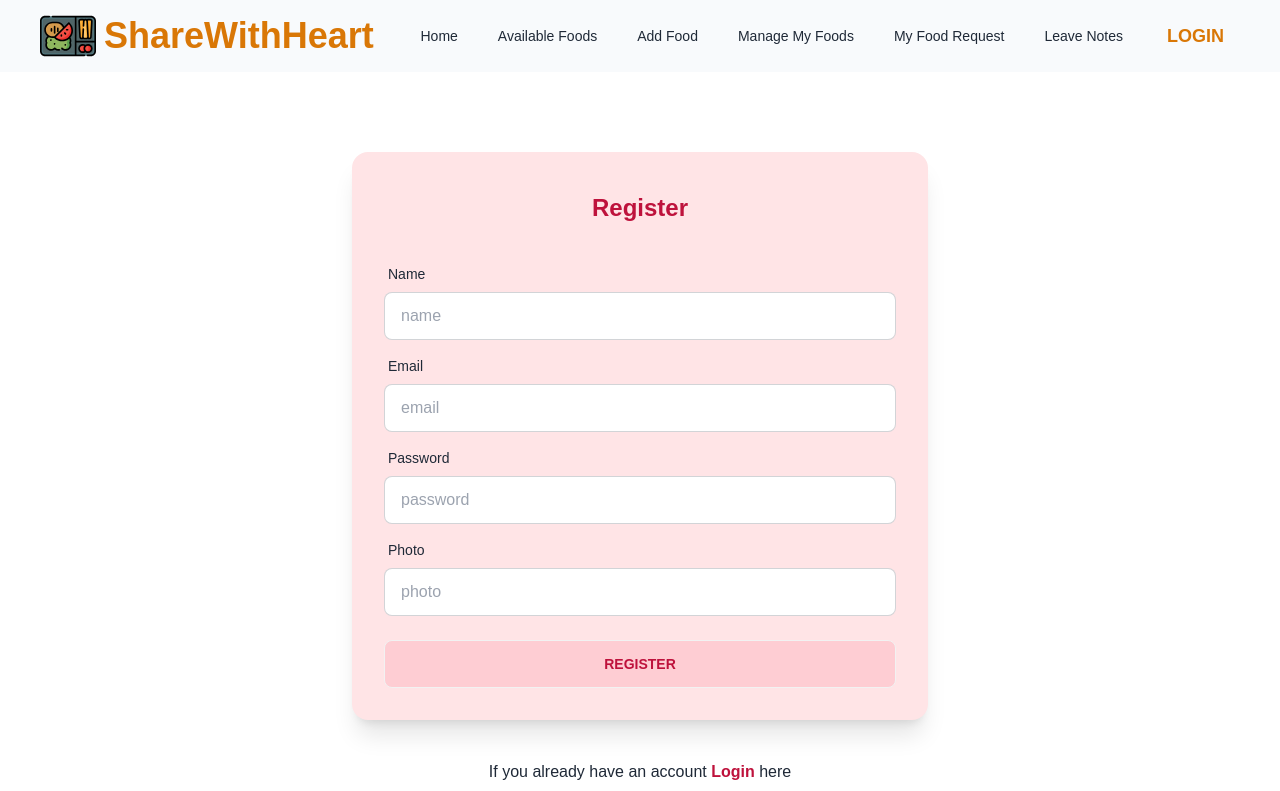
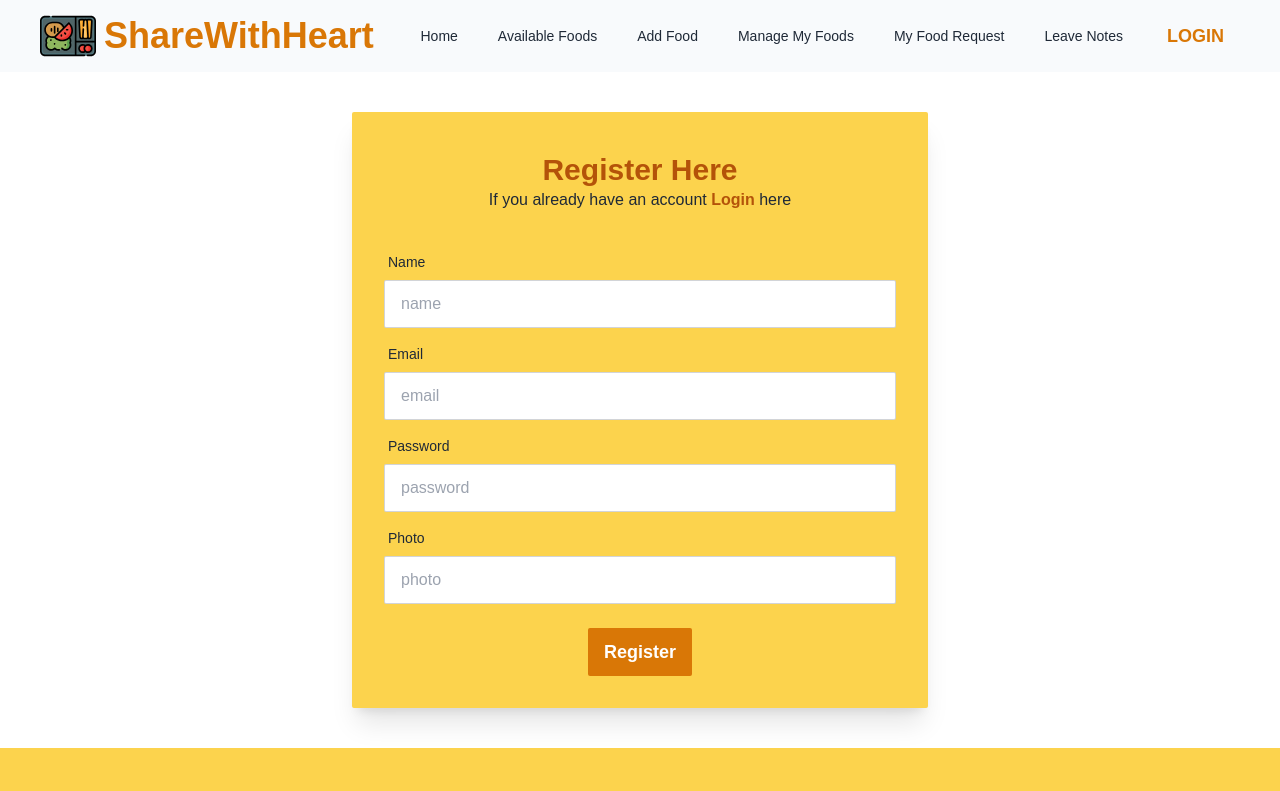
Before and after one commit to 2023afifa/Assignment11-FoodSharingClient, a React (Vite) app: page /signup in a window 1280 px wide. Shown: the top 791 px of the page. Built offline with nearby package versions, Linux system fonts and the light colour scheme; no server answers; a web font is replaced by a local one.

Commit message:
Register page updated

```diff
--- a/src/Home/Home/Home.jsx
+++ b/src/Home/Home/Home.jsx
@@ -3,7 +3,6 @@ import Navbar from "../../Shared/Navbar/Navbar";
 import Footer from "../../Shared/Footer/Footer";
 import FeaturedFoods from "../../FeaturedFoods/FeaturedFoods";
 import FAQ from "../FAQ/FAQ";
-import Gallery from "../Gallery/Gallery";
 import { Helmet } from "react-helmet";
 import Success from "../Success/Success";
 
--- a/src/Signup/Signup.jsx
+++ b/src/Signup/Signup.jsx
@@ -68,42 +68,42 @@ const Signup = () => {
                 <title>ShareWithHeart | Sign Up</title>
             </Helmet>
             <Navbar></Navbar>
-            <div className="card max-w-xl shadow-xl bg-rose-100 mt-20 mx-auto">
-                <h2 className="text-center text-2xl text-rose-700 font-semibold pt-10">Register</h2>
+            <div className="card max-w-xl shadow-xl bg-amber-300 my-10 mx-auto rounded-sm">
+                <h2 className="text-center text-3xl text-amber-700 font-bold pt-10">Register Here</h2>
+                <p className="text-center">If you already have an account <Link to="/login"><span className="text-amber-700 font-semibold">Login</span></Link> here</p>
                 <form onSubmit={handleRegister} className="card-body">
                     <div className="form-control">
                         <label className="label">
                             <span className="label-text">Name</span>
                         </label>
-                        <input type="text" name="name" placeholder="name" className="input input-bordered" required />
+                        <input type="text" name="name" placeholder="name" className="input input-bordered rounded-sm" required />
                     </div>
                     <div className="form-control">
                         <label className="label">
                             <span className="label-text">Email</span>
                         </label>
-                        <input type="email" name="email" placeholder="email" className="input input-bordered" required />
+                        <input type="email" name="email" placeholder="email" className="input input-bordered rounded-sm" required />
                     </div>
                     <div className="form-control">
                         <label className="label">
                             <span className="label-text">Password</span>
                         </label>
-                        <input type="password" name="password" placeholder="password" className="input input-bordered" required />
+                        <input type="password" name="password" placeholder="password" className="input input-bordered rounded-sm" required />
                     </div>
                     <div className="form-control">
                         <label className="label">
                             <span className="label-text">Photo</span>
                         </label>
-                        <input type="text" name="photo" placeholder="photo" className="input input-bordered" required />
+                        <input type="text" name="photo" placeholder="photo" className="input input-bordered rounded-sm" required />
                     </div>
                     {
                         errorMessage && <p className="text-center text-red-500">{errorMessage}</p>
                     }
-                    <div className="form-control mt-4">
-                        <button className="btn bg-rose-200 text-rose-700">Register</button>
+                    <div className="mt-4 mx-auto">
+                        <button className="btn normal-case border-none text-lg font-semibold bg-amber-600 text-white rounded-sm hover:bg-amber-500">Register</button>
                     </div>
                 </form>
             </div>
-            <p className="my-10 text-center">If you already have an account <Link to="/login"><span className="text-rose-700 font-semibold">Login</span></Link> here</p>
             <Footer></Footer>
         </div>
     );
```
